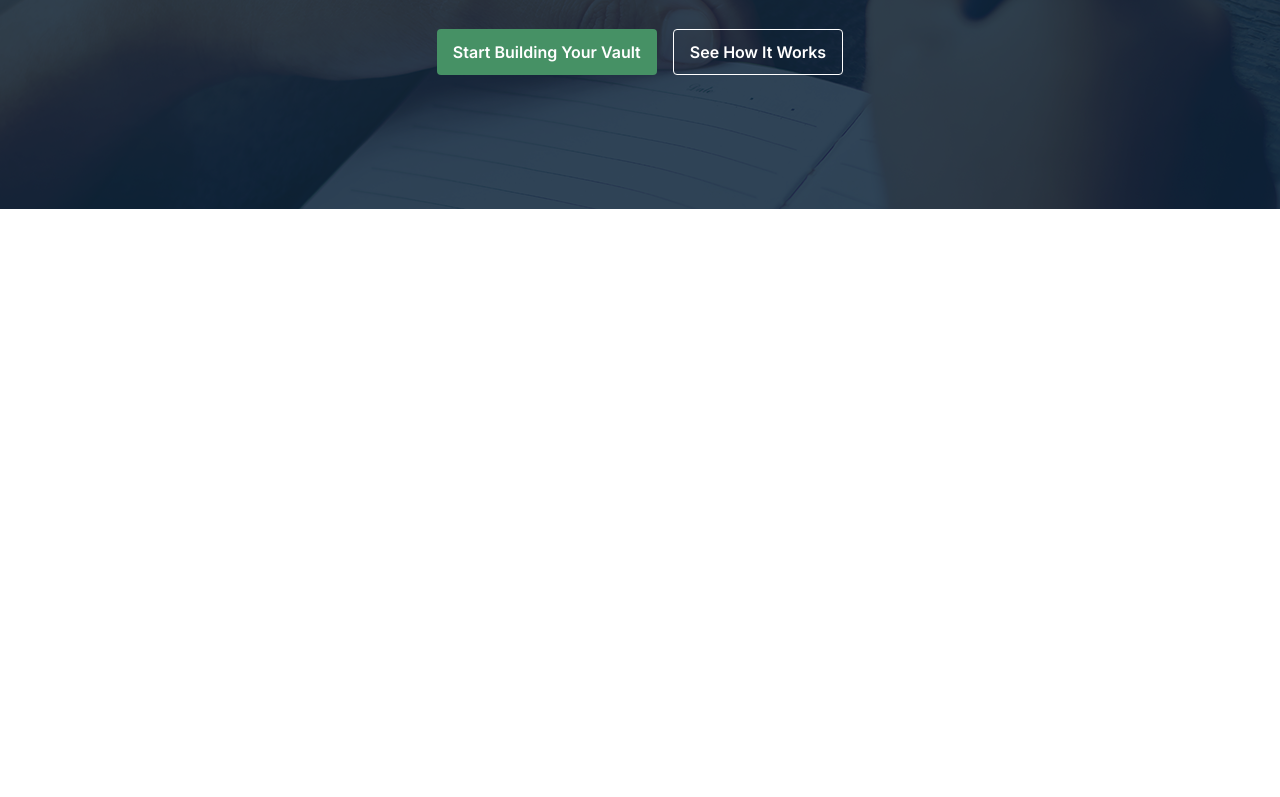
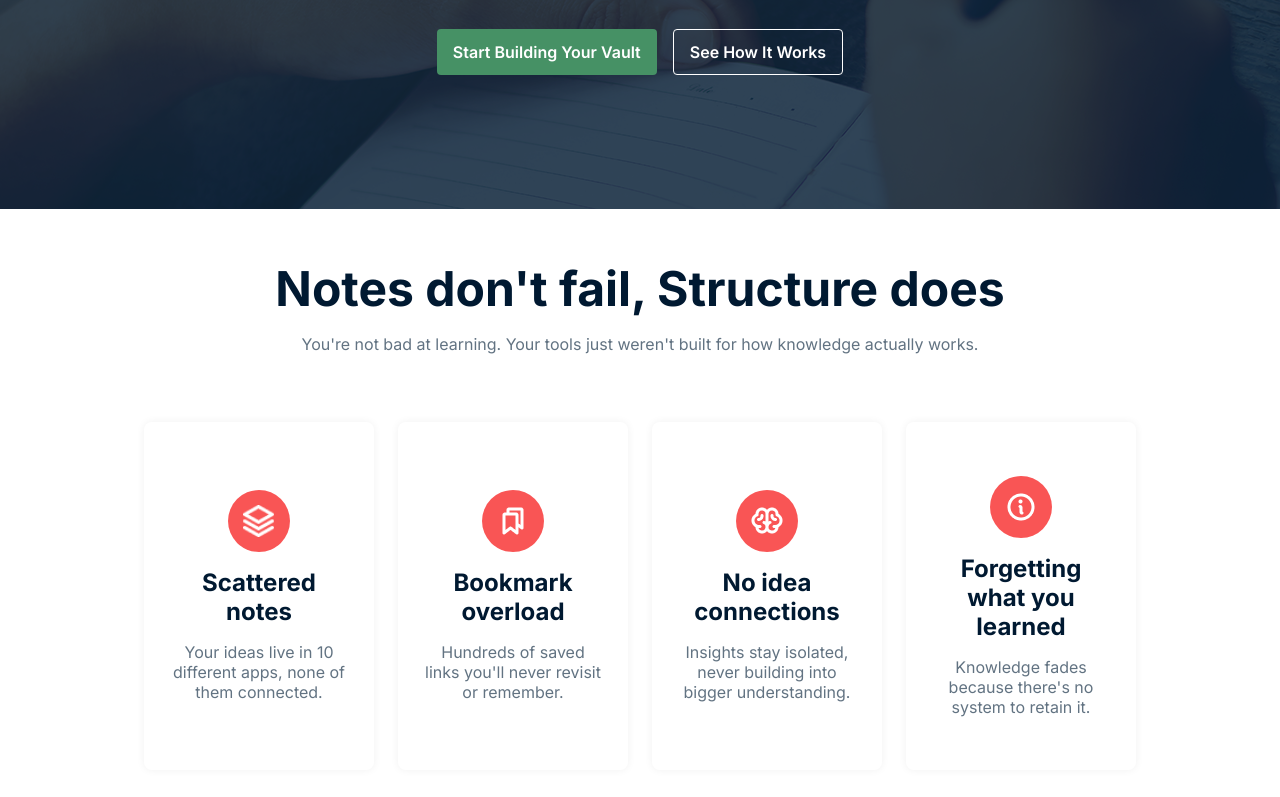
Before and after one commit to Sami-Abdullah/A01, a plain HTML site: page index.html in a window 1280 px wide. Shown: the part 471-1268 px from the top of the page. Before the commit the page ends 800 px from the top, so only its background shows below. Drawn offline with Linux system fonts and the light colour scheme.

Commit message:
completed card section

```diff
--- a/index.html
+++ b/index.html
@@ -14,6 +14,7 @@
 </head>
 
 <body>
+
     <header>
         <section class="nav-sec">
             <nav>
@@ -38,7 +39,8 @@
                     <h1 class="fh-line">Structured Thinking,<br> <span class="sh-line">Not Just Note-Taking.</span></h1>
                 </div>
                 <div class="sub-heading-sec">
-          <p>A private space to store notes, links, and learning summaries — designed to help you think clearly, connect ideas, and turn learning into long-term knowledge.</p>
+                    <p>A private space to store notes, links, and learning summaries — designed to help you think
+                        clearly, connect ideas, and turn learning into long-term knowledge.</p>
                 </div>
 
                 <div class="btns">
@@ -46,10 +48,62 @@
                     <button class="btn white">See How It Works</button>
                 </div>
             </div>
+        </section>
+    </header>
 
+    <main>
+        <section class="card-sec">
+            <div class="card-container">
+                <div class="card-sec-title">
+                    <h3>Notes don't fail, Structure does</h3>
+                    <p>
+                        You're not bad at learning. Your tools just weren't built for how knowledge actually works.
+                    </p>
+                </div>
+                <div class="cards">
+                    <div class="card">
+                        <div class="bg"><img src="assets/Vector.png" alt=""></div>
+                        <div class="card-content">
+                            <h3>Scattered notes</h3>
+                            <p>
+                                Your ideas live in 10 different apps, none of them connected.
+                            </p>
+                        </div>
+                    </div>
+                    <div class="card">
+                        <div class="bg"><img src="assets/Bookmarks.png" alt=""></div>
+                        <div class="card-content">
+                            <h3>Bookmark overload</h3>
+                            <p>
+                                Hundreds of saved links you'll never revisit or remember.
+                            </p>
+                        </div>
+                    </div>
+                    <div class="card">
+                        <div class="bg"><img src="assets/Brain.png" alt=""></div>
+                        <div class="card-content">
+                            <h3>No idea connections</h3>
+                            <p>
+                                Insights stay isolated, never building into bigger understanding.
+                            </p>
+                        </div>
+                    </div>
+                    <div class="card">
+                        <div class="bg"><img src="assets/Info.png" alt=""></div>
+                        <div class="card-content">
+                            <h3>Forgetting what
+                                you learned</h3>
+                            <p>
+                                Knowledge fades because there's no system to retain it.
+                            </p>
+                        </div>
+                    </div>
+
+                </div>
+            </div>
         </section>
+    </main>
 
-  </header>
 </body>
 
 </html>
--- a/style.css
+++ b/style.css
@@ -96,11 +96,11 @@ ul {
   color: rgba(48, 184, 104, 1)
 }
 
+/* needs rework */
+
 .sub-heading-sec {
   color: rgba(255, 255, 255, 1);
   margin: 0 auto 32px;
-
-
 }
 
 .sub-heading-sec p {
@@ -109,8 +109,80 @@ ul {
   font-weight: 400;
 
 }
-.btns{
+
+/* needs rework */
+.btns {
   display: flex;
   justify-content: center;
   gap: 16px;
 }
+
+.card-sec-title {
+  text-align: center;
+}
+
+.card-container {
+  margin: 50px 120px 120px 120px;
+}
+
+.card-sec-title h3 {
+  color: rgba(0, 25, 49, 1);
+  font-size: 48px;
+  font-weight: 700;
+  margin-bottom: 16px;
+}
+
+.card-sec-title p {
+  color: rgba(98, 115, 130, 1);
+  font-size: 16px;
+  font-weight: 400;
+  margin-bottom: 44px;
+}
+
+.cards {
+  display: flex;
+  justify-content: center;
+
+  gap: 24px;
+  padding: 24px;
+  border-radius: 8px;
+}
+
+.card .bg {
+  padding: 15px 15px;
+  background: rgba(249, 85, 85, 1);
+  height: 32px;
+  width: 32px;
+  border-radius: 100px;
+
+}
+
+.card img {
+  width: 32px;
+  height: 32px;
+}
+
+.card {
+  width: 322px;
+  height: 300px;
+  padding: 24px;
+  display: flex;
+  flex-direction: column;
+  justify-content: center;
+  align-items: center;
+  text-align: center;
+  gap: 16px;
+  border-radius :8px ;
+  box-shadow:  0px 0px 8px 0px rgba(0, 0, 0, 0.06);
+}
+.card h3{
+  font-size: 24px;
+  font-weight: 600px;
+  color: rgba(0, 25, 49, 1);
+  margin-bottom:16px ;
+}
+.card p{
+  color: rgba(98, 115, 130, 1);
+  font-size: 16px;
+  line-height: 20px;
+}
```
Lines whose indentation alone changed are shown as unchanged.
